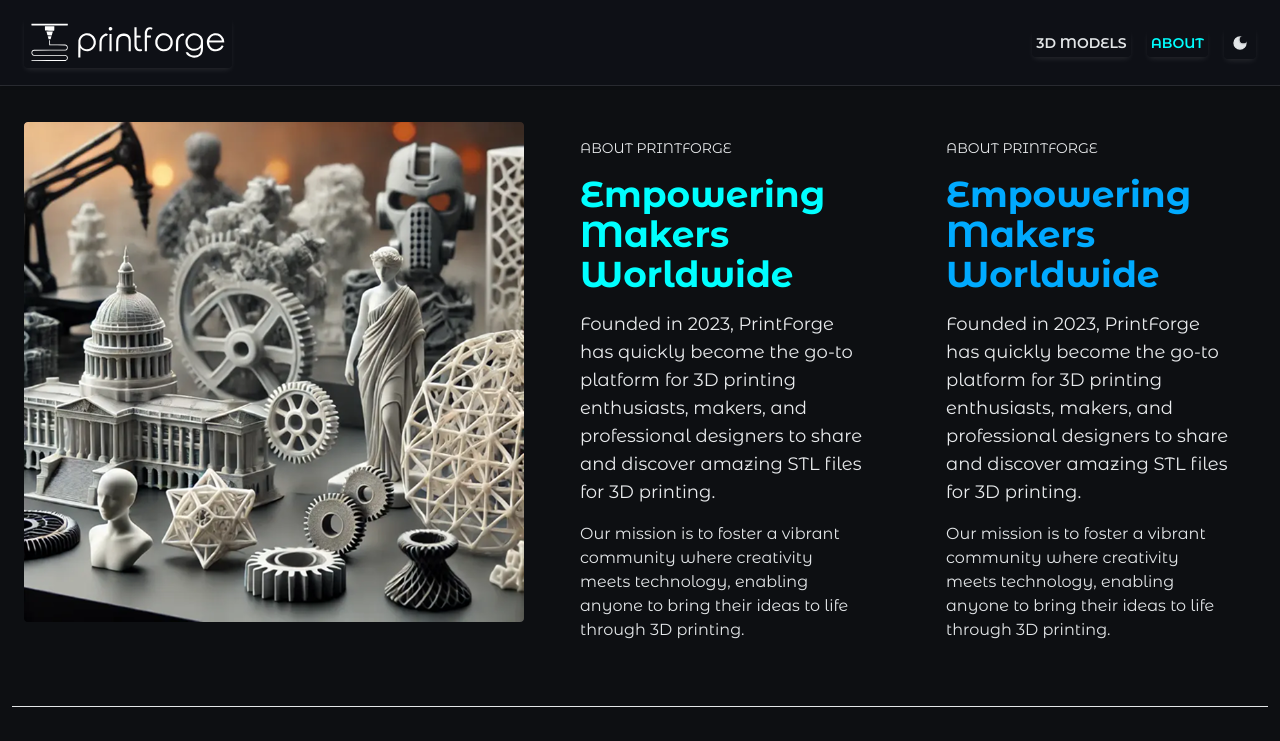
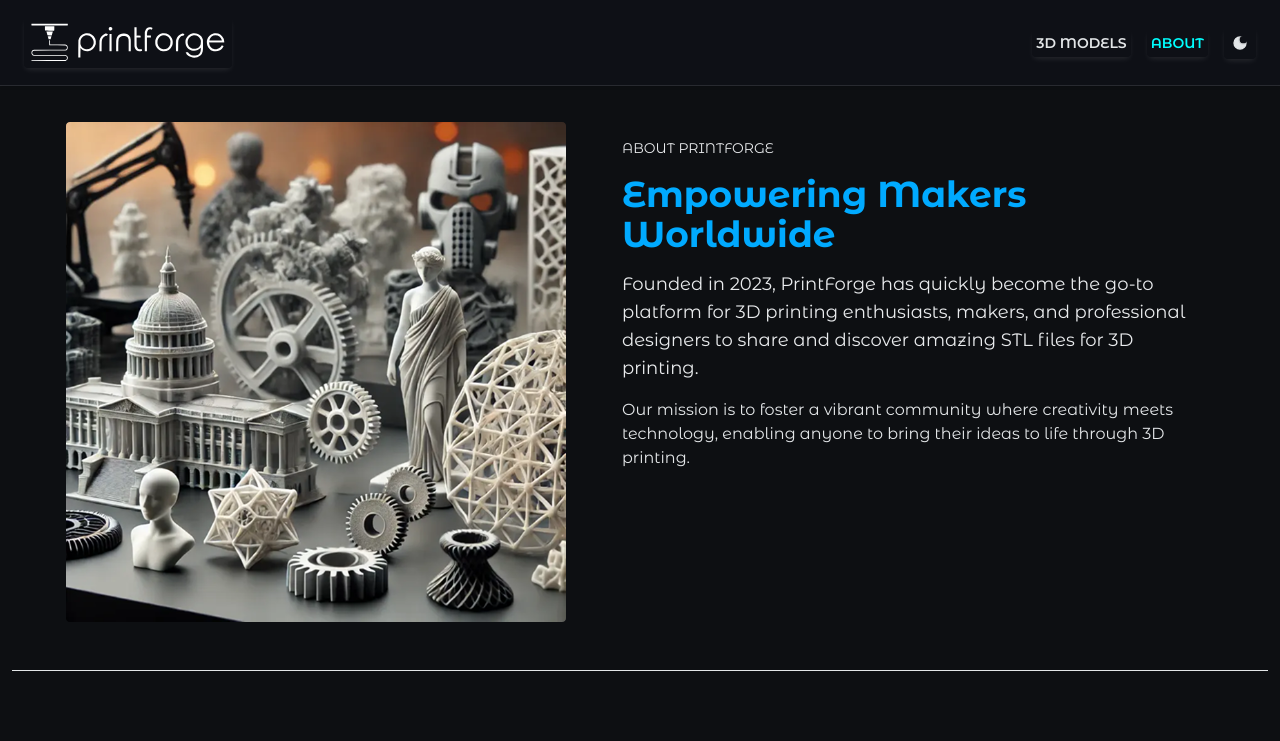
Before and after one commit to thisisniloykhan/printForge-v2, a Next.js app: page /about in a window 1280 px wide. Shown: the top 741 px of the page. Built offline with nearby package versions, Linux system fonts and the light colour scheme.

Commit message:
added a new color theme

```diff
--- a/src/app/about/page.tsx
+++ b/src/app/about/page.tsx
@@ -7,7 +7,9 @@
     <>
       <main className="min-h-dvh mx-auto md:p-3 flex flex-col justify-between items-center gap-6 max-w-7xl ">
         <section className="p-3 flex flex-col gap-1.5 md:gap-8 md:flex-row ">
-          <h1 className="text-2xl font-bold  md:hidden">About PrintForge</h1>
+          <h1 className="text-2xl font-bold text-highlight-tertiary  md:hidden">
+            About PrintForge
+          </h1>
           <div className="py-3 flex flex-col gap-2 md:flex-row md:justify-center md:gap-8 ">
             <div className="max-w-125 ">
               <Image
@@ -17,28 +19,7 @@
                 priority
               />
             </div>
-            <div className="h-full md:max-w-1/2 md:py-4 md:px-6 flex flex-col flex-1 gap-4 ">
-              <p
-                className="hidden md:block text-sm text-secondary-foreground uppercase"
-                aria-hidden="true"
-              >
-                About PrintForge
-              </p>
-              <h2 className="text-2xl font-bold sm:text-4xl text-highlight-secondary">
-                Empowering Makers Worldwide
-              </h2>
-              <p className="md:block md:text-lg text-secondary-foreground">
-                Founded in 2023, PrintForge has quickly become the go-to
-                platform for 3D printing enthusiasts, makers, and professional
-                designers to share and discover amazing STL files for 3D
-                printing.
-              </p>
-              <p>
-                Our mission is to foster a vibrant community where creativity
-                meets technology, enabling anyone to bring their ideas to life
-                through 3D printing.
-              </p>
-            </div>
+
             <div className="h-full md:max-w-1/2 md:py-4 md:px-6 flex flex-col flex-1 gap-4 ">
               <p
                 className="hidden md:block text-sm text-secondary-foreground uppercase"
@@ -105,7 +86,9 @@
 
         <section className="p-3">
           <div className="py-4 md:p-4 flex flex-col flex-1 gap-4 ">
-            <h2 className="text-2xl font-bold text-destructive">Our Vision</h2>
+            <h2 className="text-2xl font-bold text-highlight-tertiary">
+              Our Vision
+            </h2>
             <p className="md:block md:text-lg text-secondary-foreground">
               At PrintForge, we believe that 3D printing is revolutionizing the
               way we create, prototype, and manufacture. Our platform serves as
--- a/src/app/components/ModelsGrid.tsx
+++ b/src/app/components/ModelsGrid.tsx
@@ -4,7 +4,9 @@
 export default function ModelsGrid({ title, models }: ModelsGridProps) {
   return (
     <div className="container px-2 xs:px-4 sm:px-6 md:px-8 py-8 mx-auto">
-      <h1 className="mb-8 text-3xl font-bold">{title}</h1>
+      <h1 className="mb-8 text-3xl font-bold text-highlight-tertiary">
+        {title}
+      </h1>
       <div className="grid grid-cols-1 gap-6 sm:grid-cols-2 lg:grid-cols-3 xl:grid-cols-4">
         {models.length > 0 ? (
           models.map((model: Model) => (
--- a/src/app/globals.css
+++ b/src/app/globals.css
@@ -60,6 +60,8 @@
   --color-highlight-secondary: var(--highlight-secondary);
   --color-highlight-secondary-foreground: var(--highlight-secondary-foreground);
 
+  --color-highlight-tertiary: var(--highlight-tertiary);
+
   --color-destructive: var(--destructive);
   --color-destructive-foreground: var(--destructive-foreground);
 
@@ -117,8 +119,11 @@
 
   --highlight-primary: hsl(240deg 95% 62%);
   --highlight-primary-foreground: hsl(240deg 95% 52%);
+
   --highlight-secondary: hsl(240deg 95% 62%);
   --highlight-secondary-foreground: hsl(240deg 95% 52%);
+
+  --highlight-tertiary: hsl(230deg 100% 50%);
 
   --destructive: hsl(340deg 95% 39%);
   --destructive-foreground: hsl(333deg 100% 45%);
@@ -173,6 +178,8 @@
   --highlight-secondary: hsl(180, 100%, 50%);
   --highlight-secondary-foreground: hsl(200deg 100% 75%);
 
+  --highlight-tertiary: hsl(240deg 95% 62%);
+
   --destructive: hsl(340deg 100% 40%);
   --destructive-foreground: hsl(333deg 100% 55%);
 
```
